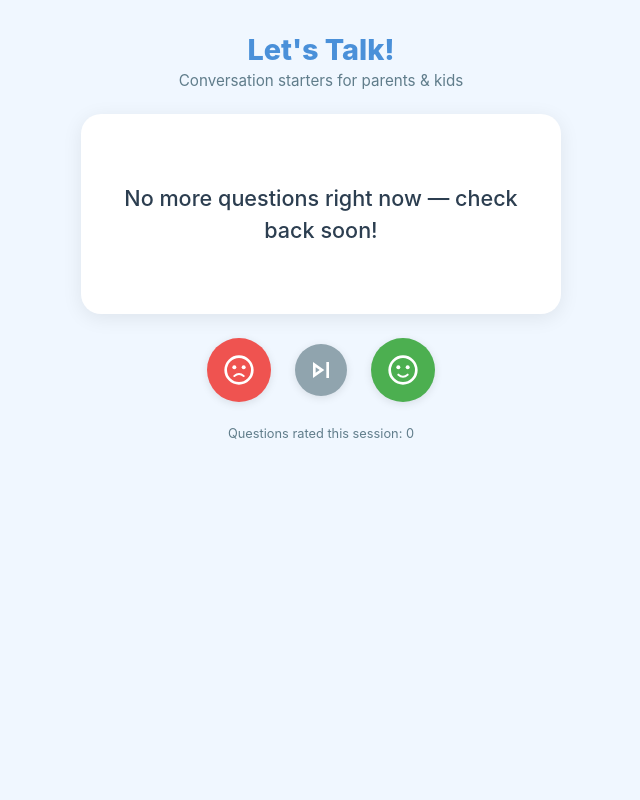
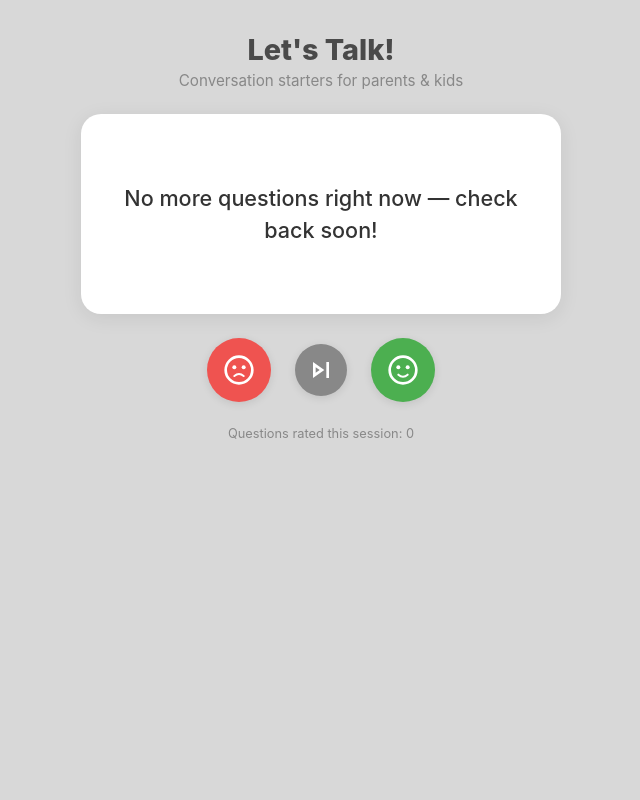
Before and after one commit to johnfaben/lets-talk, a Flask app: page / in a window 1280 px wide. Shown: the whole page, without its empty margins (319-959 px from the left). Run offline with Flask 3, Linux system fonts and the light colour scheme; data that the repository does not hold is empty.

Commit message:
Swap palette for greyscale, keep thumb up/down colours
Match the other johnfaben.com sites on frame/background/text colours.
Kept green/red on the thumbs-up and thumbs-down buttons since those
carry functional meaning for the interaction. Layout, typography,
animations and swipe behaviour all unchanged.

```diff
--- a/static/style.css
+++ b/static/style.css
@@ -5,15 +5,15 @@
 }
 
 :root {
-    --bg: #f0f7ff;
+    --bg: #d8d8d8;
     --card-bg: #ffffff;
-    --primary: #4a90d9;
+    --primary: #4a4a4a;
     --up: #4caf50;
     --down: #ef5350;
-    --skip: #90a4ae;
-    --generate: #7c4dff;
-    --text: #2c3e50;
-    --text-light: #607d8b;
+    --skip: #888888;
+    --generate: #4a4a4a;
+    --text: #333333;
+    --text-light: #888888;
     --shadow: 0 4px 20px rgba(0, 0, 0, 0.08);
     --radius: 20px;
 }
@@ -103,16 +103,16 @@ h1 {
     font-size: 0.7rem;
     padding: 0.2rem 0.5rem;
     border-radius: 8px;
-    background: #e8f5e9;
-    color: #388e3c;
+    background: #ebebeb;
+    color: #555555;
     text-transform: uppercase;
     font-weight: 600;
     letter-spacing: 0.5px;
 }
 
 .badge.new {
-    background: #fff3e0;
-    color: #e65100;
+    background: #e5e5e5;
+    color: #333333;
 }
 
 .badge:empty {
@@ -172,7 +172,7 @@ h1 {
     font-weight: 600;
     cursor: pointer;
     transition: transform 0.15s ease, opacity 0.15s ease;
-    box-shadow: 0 2px 8px rgba(124, 77, 255, 0.3);
+    box-shadow: 0 2px 8px rgba(0, 0, 0, 0.15);
 }
 
 .btn-generate:active {
```
